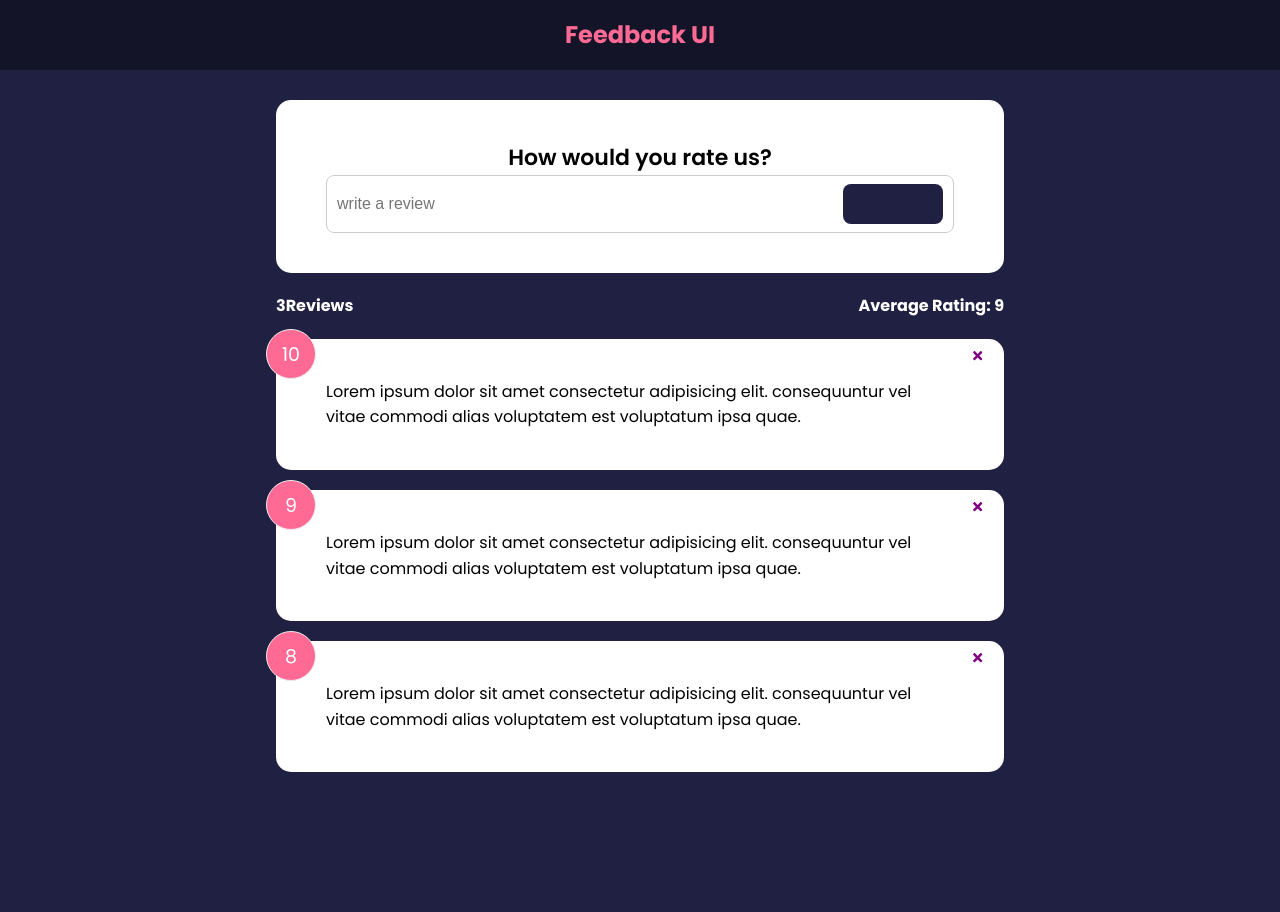
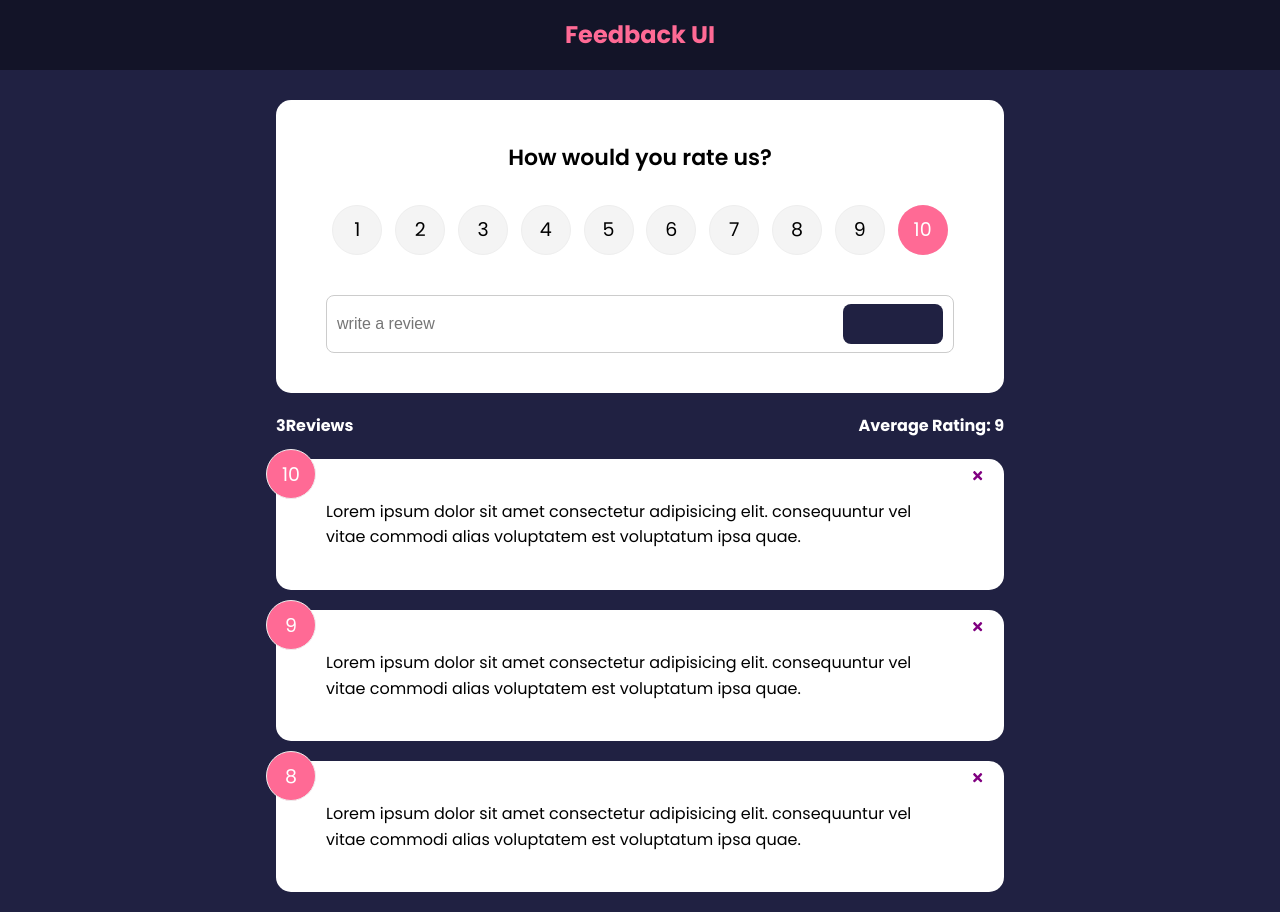
Before and after one commit to afgettys/feedbackapp, a React (Create React App) app in the folder feedbackapp/: page / in a window 1280 px wide. Before the commit the page ends 800 px from the top, so only its background shows below. Built offline with nearby package versions, Linux system fonts and the light colour scheme.

Commit message:
adding router

```diff
--- a/feedbackapp/package.json
+++ b/feedbackapp/package.json
@@ -6,10 +6,12 @@
     "@testing-library/jest-dom": "^5.16.1",
     "@testing-library/react": "^12.1.2",
     "@testing-library/user-event": "^13.5.0",
+    "framer-motion": "^4.1.17",
     "react": "^17.0.2",
     "react-dom": "^17.0.2",
     "react-icons": "^4.3.1",
     "react-scripts": "5.0.0",
+    "uuid": "^8.3.2",
     "web-vitals": "^2.1.4"
   },
   "scripts": {
--- a/feedbackapp/src/App.js
+++ b/feedbackapp/src/App.js
@@ -1,26 +1,31 @@
 import { useState } from "react";
+import {v4 as uuidv4} from 'uuid';
 import Header from "./components/Header";
 import FeedbackList from "./components/FeedbackList";
 import FeedbackStats from "./components/FeedbackStats";
 import FeedbackForm from "./components/FeedbackForm";
 import FeedbackData from "./data/FeedbackData";
 
-
 function App() {
   const [feedback, setFeedback] = useState(FeedbackData);
-  const deleteFeedback = (id) =>{
-    if (window.confirm ('are you sure?')){
-      setFeedback(feedback.filter((item) => item.id !== id))
+
+  const addFeedback = (newFeedback) =>{
+    newFeedback.id = uuidv4()
+    setFeedback ([newFeedback,...feedback])
+    console.log(newFeedback)
+  }
+  const deleteFeedback = (id) => {
+    if (window.confirm("are you sure?")) {
+      setFeedback(feedback.filter((item) => item.id !== id));
     }
-  }
+  };
   return (
     <>
       <Header />
       <div className="container">
-        <FeedbackForm />
-        <FeedbackStats feedback={feedback}/>
-        <FeedbackList feedback={feedback}
-        handleDelete ={deleteFeedback}/>
+        <FeedbackForm handleAdd={addFeedback} />
+        <FeedbackStats feedback={feedback} />
+        <FeedbackList feedback={feedback} handleDelete={deleteFeedback} />
       </div>
     </>
   );
--- a/feedbackapp/src/components/FeedbackForm.jsx
+++ b/feedbackapp/src/components/FeedbackForm.jsx
@@ -1,18 +1,48 @@
 import { useState } from "react";
+import RatingSelect from "./RatingSelect";
 import Card from "./shared/Card";
 import Button from "./shared/Button";
 
-function FeedbackForm() {
+function FeedbackForm({handleAdd}) {
   const [text, setText] = useState("");
+  const [rating, setRating] = useState(10);
+  const [btnDisabled, setBtnDisabled] = useState(true);
+  const [message, setMessage] = useState("");
 
   const handleTextChange = (e) => {
+    if (text === "") {
+      setBtnDisabled(true);
+      setMessage(null);
+    } else if (text !== "" && text.trim().length <= 10) {
+      setMessage("Text must be at least 10 characters");
+      setBtnDisabled(true);
+    } else {
+      setMessage(null);
+      setBtnDisabled(false);
+    }
+
     setText(e.target.value);
   };
 
+  const handleSubmit= (e) => {
+    e.preventDefault ()
+    if (text.trim().length >10){
+      const newFeedback = {
+        text,
+        rating
+      }
+
+    handleAdd(newFeedback)
+
+      setText ('')
+    }
+  }
+
   return (
     <Card>
-      <form>
+      <form onSubmit={handleSubmit}>
         <h2>How would you rate us?</h2>
+        <RatingSelect select={(rating) => setRating(rating)} />
         <div className="input-group">
           <input
             onChange={handleTextChange}
@@ -20,8 +50,11 @@
             placeholder="write a review"
             value={text}
           />
-          <Button type="submit" >Send</Button>
+          <Button type="submit" isDisabled={btnDisabled}>
+            Send
+          </Button>
         </div>
+        {message && <div className="message">{message}</div>}
       </form>
     </Card>
   );
--- a/feedbackapp/src/components/FeedbackList.jsx
+++ b/feedbackapp/src/components/FeedbackList.jsx
@@ -1,3 +1,5 @@
+
+import {motion, AnimatePresence} from 'framer-motion'
 import PropTypes from "prop-types";
 import FeedbackItem from "./FeedbackItem";
 
@@ -5,7 +7,26 @@
   if (!feedback || feedback.length === 0) {
     return <p> No feedback yet</p>;
   }
+
   return (
+    <div className="feedback-list">
+      <AnimatePresence>
+      {feedback.map((item) => (
+        <motion.div
+        key={item.id}
+        initial={{opacity:0}}
+        animate={{opacity:1}}
+        exit={{opacity:0}}>
+        <FeedbackItem
+        key={item.id}
+        item={item}
+        handleDelete={handleDelete}/>
+        </motion.div>
+      ))}
+      </AnimatePresence>
+    </div>
+  );
+  /* return (
     <div className="feedback-list">
       {feedback.map((item) => (
         <FeedbackItem
@@ -14,7 +35,7 @@
         handleDelete={handleDelete}/>
       ))}
     </div>
-  );
+  ); */
 }
 
 FeedbackList.propTypes ={
--- /dev/null
+++ b/feedbackapp/src/components/RatingSelect.jsx
@@ -0,0 +1,126 @@
+import { useState } from "react";
+function RatingSelect({ select }) {
+  const [selected, setSelected] = useState(10);
+
+  const handleChange = (e) => {
+    setSelected(+e.currentTarget.value);
+    select(+e.currentTarget.value);
+  };
+
+  return (
+    <ul className="rating">
+      <li>
+        <input
+          type="radio"
+          id="num1"
+          name="rating"
+          value="1"
+          onChange={handleChange}
+          checked={selected === 1}
+        />
+        <label htmlFor="num1">1</label>
+      </li>
+      <li>
+        <input
+          type="radio"
+          id="num2"
+          name="rating"
+          value="2"
+          onChange={handleChange}
+          checked={selected === 2}
+        />
+        <label htmlFor="num2">2</label>
+      </li>
+      <li>
+        <input
+          type="radio"
+          id="num3"
+          name="rating"
+          value="3"
+          onChange={handleChange}
+          checked={selected === 3}
+        />
+        <label htmlFor="num3">3</label>
+      </li>
+      <li>
+        <input
+          type="radio"
+          id="num4"
+          name="rating"
+          value="4"
+          onChange={handleChange}
+          checked={selected === 4}
+        />
+        <label htmlFor="num4">4</label>
+      </li>
+      <li>
+        <input
+          type="radio"
+          id="num5"
+          name="rating"
+          value="5"
+          onChange={handleChange}
+          checked={selected === 5}
+        />
+        <label htmlFor="num5">5</label>
+      </li>
+      <li>
+        <input
+          type="radio"
+          id="num6"
+          name="rating"
+          value="6"
+          onChange={handleChange}
+          checked={selected === 6}
+        />
+        <label htmlFor="num6">6</label>
+      </li>
+      <li>
+        <input
+          type="radio"
+          id="num7"
+          name="rating"
+          value="7"
+          onChange={handleChange}
+          checked={selected === 7}
+        />
+        <label htmlFor="num7">7</label>
+      </li>
+      <li>
+        <input
+          type="radio"
+          id="num8"
+          name="rating"
+          value="8"
+          onChange={handleChange}
+          checked={selected === 8}
+        />
+        <label htmlFor="num8">8</label>
+      </li>
+      <li>
+        <input
+          type="radio"
+          id="num9"
+          name="rating"
+          value="9"
+          onChange={handleChange}
+          checked={selected === 9}
+        />
+        <label htmlFor="num9">9</label>
+      </li>
+      <li>
+        <input
+          type="radio"
+          id="num10"
+          name="rating"
+          value="10"
+          onChange={handleChange}
+          checked={selected === 10}
+        />
+        <label htmlFor="num10">10</label>
+      </li>
+    </ul>
+  );
+}
+
+export default RatingSelect;
```
Also changed, not shown: 1 other file (tests, documents, lock files or other folders).
